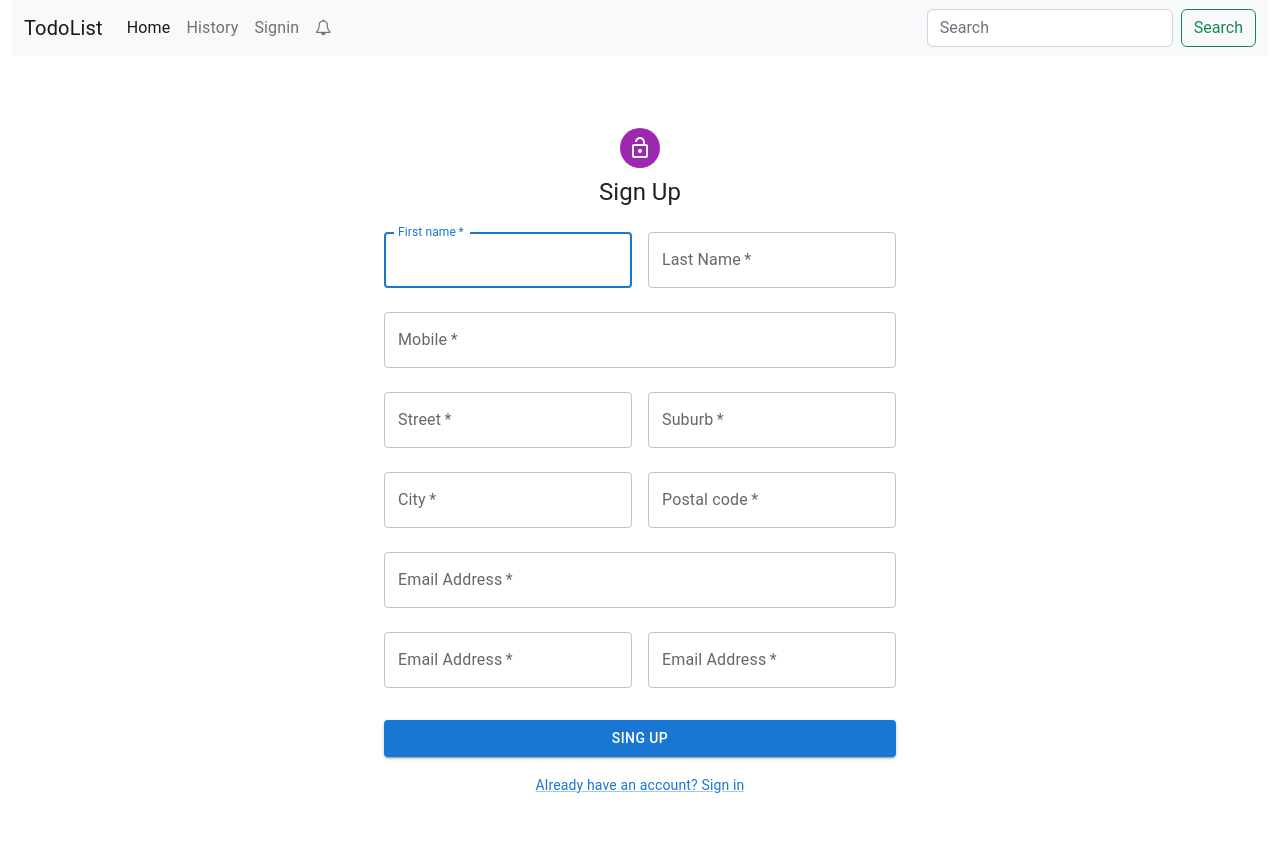
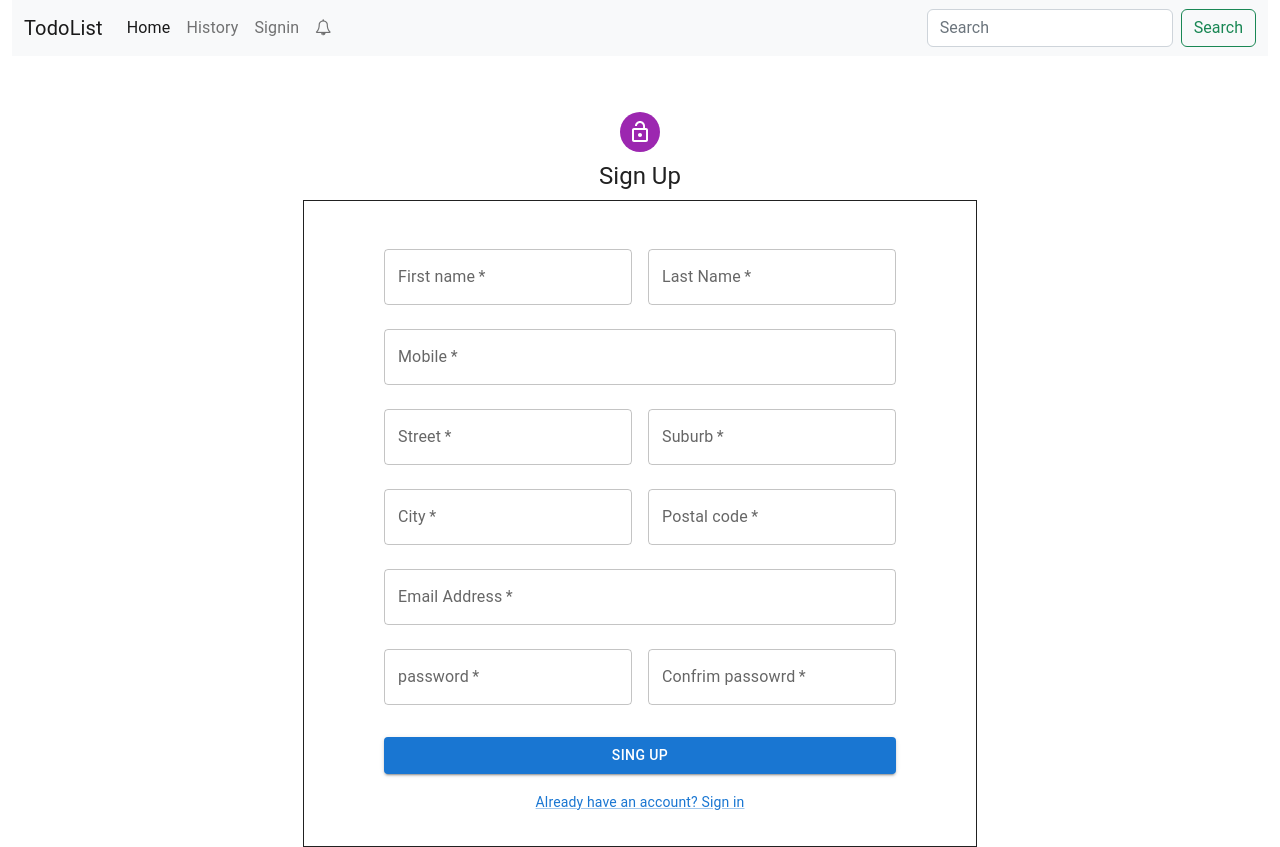
Before and after one commit to pankajpuri/todolist, a React (Create React App) app: page /signup in a window 1280 px wide. Before the commit the page ends 800 px from the top, so only its background shows below. Built offline with nearby package versions, Linux system fonts and the light colour scheme.

Commit message:
sign in and sign up forms are created

```diff
--- a/src/components/common/input.jsx
+++ b/src/components/common/input.jsx
@@ -1,12 +1,6 @@
 import React from "react";
 import { TextField } from "@mui/material";
-export default function Input({
-  label,
-  name,
-  value,
-  onChange,
-  autoFocus = false,
-}) {
+export default function Input({ label, type = "text", name, value, onChange }) {
   return (
     <>
       {" "}
@@ -16,12 +10,11 @@ export default function Input({
         fullWidth
         id={name}
         label={label}
-        type={name}
+        type={type}
         name={name}
         value={value}
         autoComplete={name}
         onChange={onChange}
-        autoFocus={autoFocus}
       />
     </>
   );
--- a/src/components/signin.js
+++ b/src/components/signin.js
@@ -75,6 +75,7 @@ function SignIn() {
               label="Email Address"
               name="email"
               value={user.email}
+              type="email"
               onChange={handleChange}
             />
             <Input
@@ -82,6 +83,7 @@ function SignIn() {
               name="password"
               value={user.password}
               onChange={handleChange}
+              type="password"
             />
 
             <FormControlLabel
--- a/src/components/signup.js
+++ b/src/components/signup.js
@@ -59,12 +59,12 @@ function SignUp() {
 
   return (
     <ThemeProvider theme={theme}>
-      <Container component="main" maxWidth="md">
+      <Container component="main" maxWidth="lg">
         <CssBaseline />
         <Box
           sx={{
             width: "100%",
-            marginTop: 8,
+            marginTop: 6,
             display: "flex",
             flexDirection: "column",
             alignItems: "center",
@@ -78,7 +78,7 @@ function SignUp() {
           </Typography>
           <Box
             component="form"
-            sx={{ mt: 1 }}
+            sx={{ mt: 1, px: 10, py: 4, border: "1px solid" }}
             noValidate
             onSubmit={handleSubmit}
           >
@@ -90,7 +90,7 @@ function SignUp() {
                   name="firstname"
                   value={user.firstname}
                   onChange={handleChange}
-                  autoFocus="true"
+                  autoFocus
                 />
               </Grid>
               <Grid item xs={12} sm={6}>
@@ -107,6 +107,7 @@ function SignUp() {
               name="mobile"
               value={user.mobile}
               onChange={handleChange}
+              type="number"
             />
             <Grid container spacing={2}>
               <Grid item xs={12} sm={6}>
@@ -141,6 +142,7 @@ function SignUp() {
                   name="postalCode"
                   value={user.postalCode}
                   onChange={handleChange}
+                  type="number"
                 />
               </Grid>
             </Grid>
@@ -148,22 +150,25 @@ function SignUp() {
               label="Email Address"
               name="email"
               value={user.email}
+              type="email"
               onChange={handleChange}
             />
             <Grid container spacing={2}>
               <Grid item xs={12} sm={6}>
                 <Input
-                  label="Email Address"
-                  name="email"
-                  value={user.email}
+                  label="password"
+                  name="password"
+                  type="password"
+                  value={user.password}
                   onChange={handleChange}
                 />
               </Grid>
               <Grid item xs={12} sm={6}>
                 <Input
-                  label="Email Address"
-                  name="email"
-                  value={user.email}
+                  label="Confrim passowrd"
+                  name="confirmPassword"
+                  value={user.confirmPassword}
+                  type="password"
                   onChange={handleChange}
                 />
               </Grid>
```
